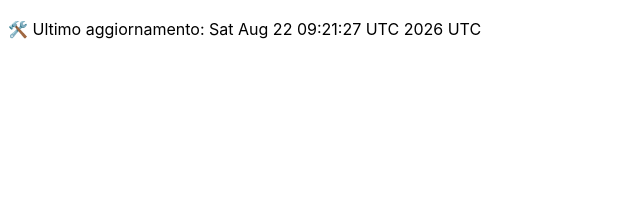
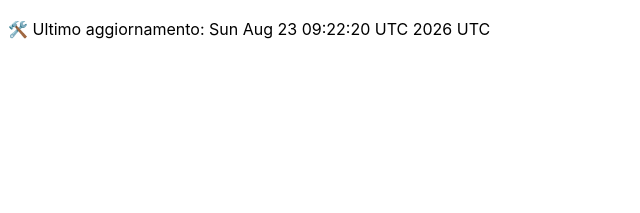
Before and after one commit to DanteTrb/DanteTrb.github.io, a Jekyll site: the page built from badges.md, in a window 1280 px wide. Shown: the top 213 px of the page, without its empty margins (0-640 px from the left). Built offline with Jekyll 4.4.1, drawn with Linux system fonts in a browser that asks for light colours; our own code applies the rules of GitHub Pages for plain Markdown files.

Commit message:
🛠️ Aggiornamento automatico badge

```diff
--- a/badges.md
+++ b/badges.md
@@ -1 +1 @@
-🛠️ Ultimo aggiornamento: Sat Aug 22 09:21:27 UTC 2026 UTC
+🛠️ Ultimo aggiornamento: Sun Aug 23 09:22:20 UTC 2026 UTC
```
